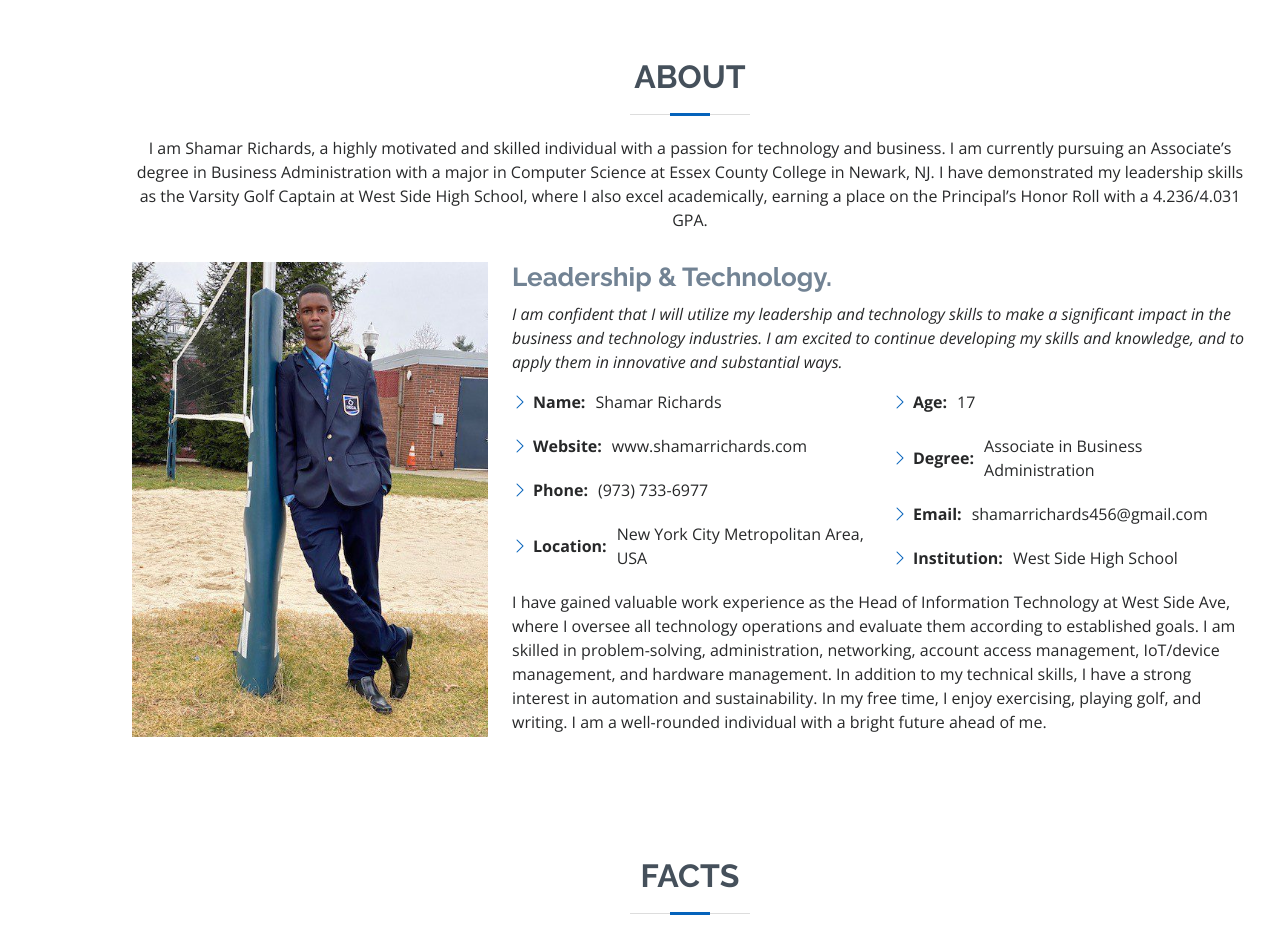
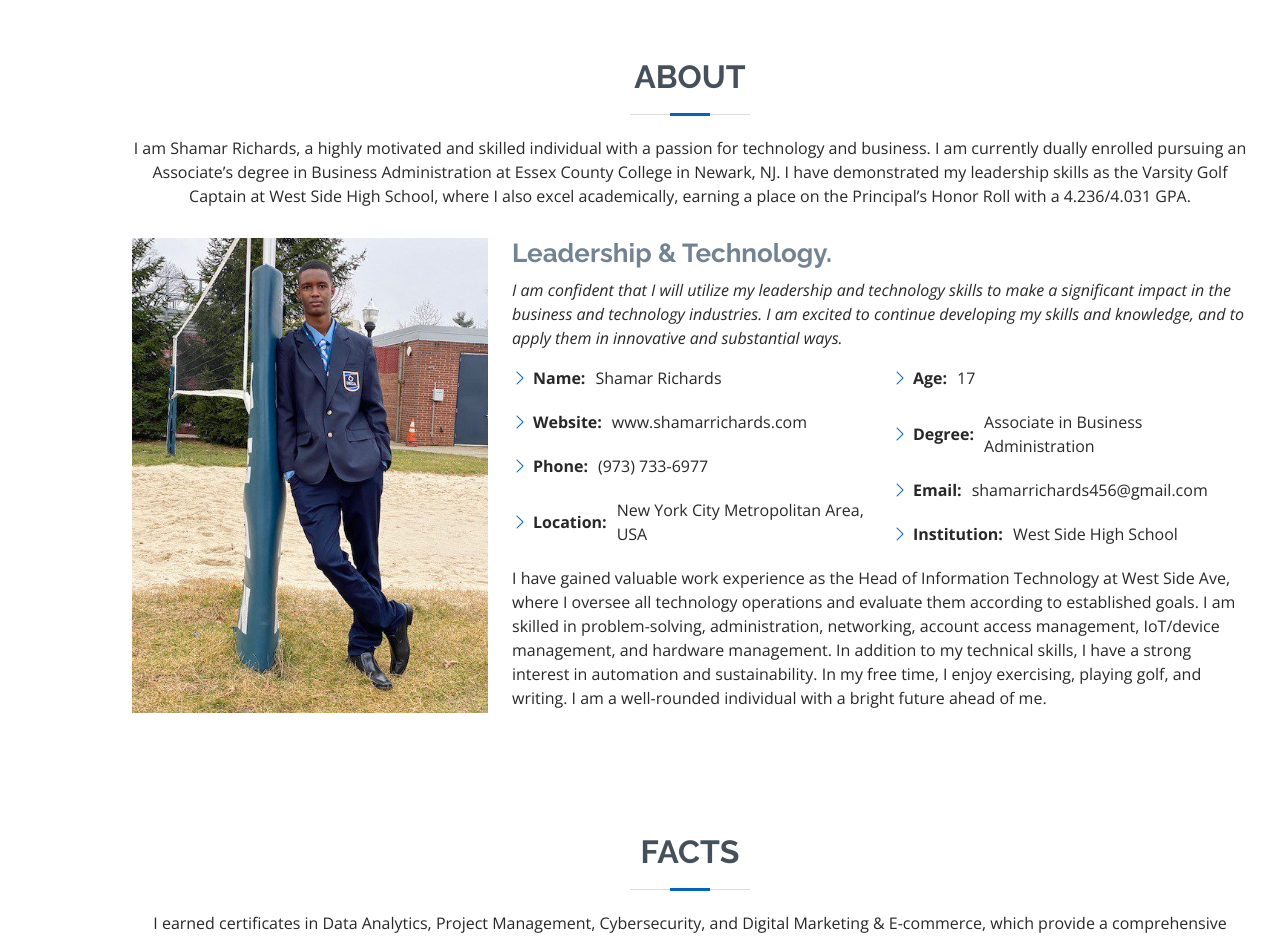
Before and after one commit to smalcolmr/smalcolmr.github.io, a plain HTML site: page index.html in a window 1280 px wide. Shown: the part 802-1738 px from the top of the page. Drawn offline with nearby package versions, Linux system fonts and the light colour scheme.

Commit message:
Update index.html

```diff
--- a/index.html
+++ b/index.html
@@ -74,7 +74,7 @@
 
         <div class="section-title">
           <h2>About</h2>
-          <p>I am Shamar Richards, a highly motivated and skilled individual with a passion for technology and business. I am currently pursuing an Associate’s degree in Business Administration with a major in Computer Science at Essex County College in Newark, NJ. I have demonstrated my leadership skills as the Varsity Golf Captain at West Side High School, where I also excel academically, earning a place on the Principal’s Honor Roll with a 4.236/4.031 GPA.</p>
+          <p>I am Shamar Richards, a highly motivated and skilled individual with a passion for technology and business. I am currently dually enrolled pursuing an Associate’s degree in Business Administration at Essex County College in Newark, NJ. I have demonstrated my leadership skills as the Varsity Golf Captain at West Side High School, where I also excel academically, earning a place on the Principal’s Honor Roll with a 4.236/4.031 GPA.</p>
         </div>
 
         <div class="row">
```
